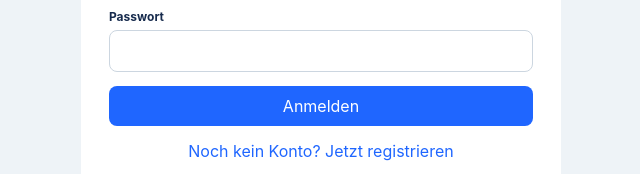
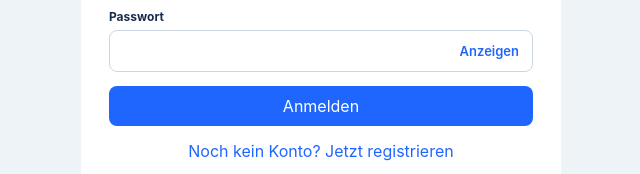
Before and after one commit to ankeZentrale/Bespannservice-App, a plain HTML site: page index.html in a window 1280 px wide. Shown: the part 393-567 px from the top of the page, 319-959 px from the left. Drawn offline with nearby package versions, Linux system fonts and the light colour scheme.

Commit message:
Add show/hide password control to sign-in form

```diff
--- a/index.html
+++ b/index.html
@@ -12,12 +12,12 @@
     main{padding:28px 34px}header{display:flex;justify-content:space-between;align-items:center;margin-bottom:24px}h1{margin:0;font-size:26px}h2{margin:0 0 16px;font-size:18px}.actions{display:flex;gap:10px}button{font:inherit}.primary{border:0;background:var(--blue);color:white;border-radius:8px;padding:10px 16px;cursor:pointer}.secondary{border:1px solid var(--line);background:white;color:var(--text);border-radius:8px;padding:9px 13px;cursor:pointer}
     .cards{display:grid;grid-template-columns:repeat(3,1fr);gap:16px;margin-bottom:20px}.stat,.card{background:white;border-radius:12px;padding:18px;box-shadow:0 2px 10px rgba(15,23,42,.05)}.stat small{color:var(--muted)}.stat strong{display:block;font-size:28px;margin-top:7px}table{width:100%;border-collapse:collapse}th{text-align:left;color:var(--muted);font-size:12px;text-transform:uppercase;padding:10px;border-bottom:1px solid var(--line)}td{padding:13px 10px;border-bottom:1px solid #edf2f7}.badge{display:inline-block;border-radius:999px;padding:5px 9px;font-size:12px;background:#e8f1ff;color:#2455a4}.badge.ready{background:#dcfce7;color:#166534}.badge.progress{background:#fff7d6;color:#8a6200}.view{display:none}.view.active{display:block}
     dialog{width:min(560px,calc(100% - 32px));border:0;border-radius:14px;padding:0;box-shadow:0 20px 60px rgba(15,23,42,.25)}dialog::backdrop{background:rgba(15,23,42,.45)}.dialog-head{padding:18px 20px;border-bottom:1px solid var(--line);display:flex;justify-content:space-between}.dialog-body{padding:20px}.grid{display:grid;grid-template-columns:1fr 1fr;gap:14px}.field label{display:block;font-size:12px;font-weight:700;margin-bottom:6px}input,select,textarea{width:100%;border:1px solid #ccd6e0;border-radius:8px;padding:10px 12px;background:white;color:var(--text);font:inherit}textarea{min-height:85px}.dialog-actions{display:flex;justify-content:flex-end;gap:8px;margin-top:18px}.empty{text-align:center;padding:40px;color:var(--muted)}
-    #authScreen{min-height:100vh;display:grid;place-items:center;padding:20px}.authCard{width:min(480px,100%);background:white;border-radius:16px;padding:28px}.authCard h1{text-align:center}.authToggle{text-align:center;margin-top:14px}.authToggle button{border:0;background:none;color:var(--blue);cursor:pointer}.message{text-align:center;font-size:13px}.hidden{display:none!important}
+    #authScreen{min-height:100vh;display:grid;place-items:center;padding:20px}.authCard{width:min(480px,100%);background:white;border-radius:16px;padding:28px}.authCard h1{text-align:center}.authToggle{text-align:center;margin-top:14px}.authToggle button{border:0;background:none;color:var(--blue);cursor:pointer}.message{text-align:center;font-size:13px}.hidden{display:none!important}.password-wrap{position:relative}.password-wrap input{padding-right:76px}.password-toggle{position:absolute;right:7px;top:50%;transform:translateY(-50%);border:0;background:transparent;color:var(--blue);font-size:13px;font-weight:600;cursor:pointer;padding:7px}
     @media(max-width:800px){.shell{grid-template-columns:1fr}aside{position:sticky;top:0;z-index:5;padding:12px}.brand{display:none}nav{display:flex}nav button{text-align:center}main{padding:20px 14px}.cards{grid-template-columns:1fr}.grid{grid-template-columns:1fr}.actions{display:none}table{display:block;overflow-x:auto}}
   </style>
 </head>
 <body>
-<div id="authScreen"><div class="authCard"><div class="brand" style="justify-content:center;color:var(--text);margin:0 0 12px"><div class="brand-mark">🎾</div>RacketService</div><h1 id="authTitle">Anmelden</h1><form id="authForm"><div id="registerFields" class="hidden grid"><div class="field"><label>Vorname</label><input name="firstname" required></div><div class="field"><label>Nachname</label><input name="lastname" required></div><div class="field"><label>Telefon</label><input name="phone" type="tel"></div><div class="field"><label>Straße und Hausnummer</label><input name="street"></div><div class="field"><label>Postleitzahl</label><input name="postal_code"></div><div class="field"><label>Ort</label><input name="city"></div></div><div class="field"><label>E-Mail</label><input name="email" type="email" required></div><div class="field" style="margin-top:12px"><label>Passwort</label><input name="password" type="password" minlength="6" required></div><button class="primary" style="width:100%;margin-top:14px" id="authSubmit">Anmelden</button><p class="message" id="authMessage"></p></form><div class="authToggle"><button id="authToggle">Noch kein Konto? Jetzt registrieren</button></div></div></div>
+<div id="authScreen"><div class="authCard"><div class="brand" style="justify-content:center;color:var(--text);margin:0 0 12px"><div class="brand-mark">🎾</div>RacketService</div><h1 id="authTitle">Anmelden</h1><form id="authForm"><div id="registerFields" class="hidden grid"><div class="field"><label>Vorname</label><input name="firstname" required></div><div class="field"><label>Nachname</label><input name="lastname" required></div><div class="field"><label>Telefon</label><input name="phone" type="tel"></div><div class="field"><label>Straße und Hausnummer</label><input name="street"></div><div class="field"><label>Postleitzahl</label><input name="postal_code"></div><div class="field"><label>Ort</label><input name="city"></div></div><div class="field"><label>E-Mail</label><input name="email" type="email" required></div><div class="field" style="margin-top:12px"><label>Passwort</label><div class="password-wrap"><input id="authPassword" name="password" type="password" minlength="6" required autocomplete="current-password"><button class="password-toggle" id="passwordToggle" type="button" aria-label="Passwort anzeigen" aria-pressed="false">Anzeigen</button></div></div><button class="primary" style="width:100%;margin-top:14px" id="authSubmit">Anmelden</button><p class="message" id="authMessage"></p></form><div class="authToggle"><button id="authToggle">Noch kein Konto? Jetzt registrieren</button></div></div></div>
 
 <div class="shell hidden" id="app"><aside><div class="brand"><div class="brand-mark">🎾</div>RacketService</div><nav id="nav"><button class="active" data-view="dashboard">Übersicht</button><button data-view="orders">Aufträge</button><button data-view="profile">Mein Profil</button><button class="adminOnly" data-view="customers">Kunden</button><button class="adminOnly" data-view="rackets">Schläger</button></nav><button class="secondary" id="logoutBtn" style="width:100%;margin-top:20px">Abmelden</button></aside><main><header><h1 id="pageTitle">Übersicht</h1><div class="actions"><button class="primary" id="newOrderBtn">+ Neuer Auftrag</button></div></header>
 <section id="dashboard" class="view active"><div class="cards"><div class="stat adminOnly"><small>Kunden</small><strong id="customerCount">0</strong></div><div class="stat adminOnly"><small>Schläger</small><strong id="racketCount">0</strong></div><div class="stat"><small>Meine Aufträge</small><strong id="orderCount">0</strong></div></div><div class="card"><h2>Aktuelle Aufträge</h2><div id="recentOrders"></div></div></section>
@@ -36,10 +36,11 @@ const client=supabase.createClient(SUPABASE_URL,SUPABASE_ANON_KEY);
 let isRegister=false,isAdmin=false,user=null,profile=null,customers=[],rackets=[],orders=[];
 const $=s=>document.querySelector(s),esc=s=>String(s??'').replace(/[&<>\']/g,c=>({'&':'&amp;','<':'&lt;','>':'&gt;',"'":'&#39;'}[c]));
 function msg(el,text,error=false){el.textContent=text;el.style.color=error?'#b91c1c':'#15803d';}
-$('#authToggle').onclick=()=>{isRegister=!isRegister;$('#authTitle').textContent=isRegister?'Registrieren':'Anmelden';$('#authSubmit').textContent=isRegister?'Registrieren':'Anmelden';$('#authToggle').textContent=isRegister?'Bereits ein Konto? Anmelden':'Noch kein Konto? Jetzt registrieren';$('#registerFields').classList.toggle('hidden',!isRegister);$('#authMessage').textContent='';};
+$('#passwordToggle').onclick=()=>{const input=$('#authPassword'),visible=input.type==='password';input.type=visible?'text':'password';$('#passwordToggle').textContent=visible?'Verbergen':'Anzeigen';$('#passwordToggle').setAttribute('aria-label',visible?'Passwort verbergen':'Passwort anzeigen');$('#passwordToggle').setAttribute('aria-pressed',String(visible));};
+$('#authToggle').onclick=()=>{isRegister=!isRegister;$('#authTitle').textContent=isRegister?'Registrieren':'Anmelden';$('#authSubmit').textContent=isRegister?'Registrieren':'Anmelden';$('#authToggle').textContent=isRegister?'Bereits ein Konto? Anmelden':'Noch kein Konto? Jetzt registrieren';$('#registerFields').classList.toggle('hidden',!isRegister);$('#authPassword').autocomplete=isRegister?'new-password':'current-password';$('#authMessage').textContent='';};
 $('#authForm').onsubmit=async e=>{e.preventDefault();const d=new FormData(e.target),email=d.get('email'),password=d.get('password'),m=$('#authMessage');msg(m,'Bitte warten…');try{if(isRegister){const meta={firstname:d.get('firstname'),lastname:d.get('lastname'),phone:d.get('phone'),street:d.get('street'),postal_code:d.get('postal_code'),city:d.get('city')};const {data,error}=await client.auth.signUp({email,password,options:{data:meta}});if(error)throw error;if(data.session){const {error:pe}=await client.from('customers').upsert({id:data.user.id,email,...meta},{onConflict:'id'});if(pe)throw pe;await startSession();}else msg(m,'Registrierung erfolgreich. Bitte bestätige deine E-Mail-Adresse.');}else{const {error}=await client.auth.signInWithPassword({email,password});if(error)throw error;await startSession();}}catch(error){msg(m,error.message,true);}};
 async function startSession(){const {data:{session}}=await client.auth.getSession();if(!session){$('#authScreen').classList.remove('hidden');$('#app').classList.add('hidden');return;}user=session.user;$('#authScreen').classList.add('hidden');$('#app').classList.remove('hidden');await loadData();}
-async function loadData(){const {data, error}=await client.from('customers').select('*').eq('id',user.id).maybeSingle();if(error){console.error(error);return;}profile=data;if(!profile){const m=user.user_metadata||{};const payload={id:user.id,email:user.email,firstname:m.firstname||'',lastname:m.lastname||'',phone:m.phone||'',street:m.street||'',postal_code:m.postal_code||'',city:m.city||''};const {data:created,error:ce}=await client.from('customers').upsert(payload,{onConflict:'id'}).select().single();if(ce){console.error(ce);return;}profile=created;}isAdmin=profile.is_admin===true;document.querySelectorAll('.adminOnly').forEach(el=>el.classList.toggle('hidden',!isAdmin));fillProfile();if(isAdmin){const [c,r,o]=await Promise.all([client.from('customers').select('*'),client.from('rackets').select('*'),client.from('orders').select('*').order('created_at',{ascending:false})]);customers=c.data||[];rackets=r.data||[];orders=o.data||[];}else{customers=[profile];const [r,o]=await Promise.all([client.from('rackets').select('*').eq('customer_id',user.id),client.from('orders').select('*').eq('customer_id',user.id).order('created_at',{ascending:false})]);rackets=r.data||[];orders=o.data||[];}render();}
+async function loadData(){const {data,error}=await client.from('customers').select('*').eq('id',user.id).maybeSingle();if(error){console.error(error);return;}profile=data;if(!profile){const m=user.user_metadata||{};const payload={id:user.id,email:user.email,firstname:m.firstname||'',lastname:m.lastname||'',phone:m.phone||'',street:m.street||'',postal_code:m.postal_code||'',city:m.city||''};const {data:created,error:ce}=await client.from('customers').upsert(payload,{onConflict:'id'}).select().single();if(ce){console.error(ce);return;}profile=created;}isAdmin=profile.is_admin===true;document.querySelectorAll('.adminOnly').forEach(el=>el.classList.toggle('hidden',!isAdmin));fillProfile();if(isAdmin){const [c,r,o]=await Promise.all([client.from('customers').select('*'),client.from('rackets').select('*'),client.from('orders').select('*').order('created_at',{ascending:false})]);customers=c.data||[];rackets=r.data||[];orders=o.data||[];}else{customers=[profile];const [r,o]=await Promise.all([client.from('rackets').select('*').eq('customer_id',user.id),client.from('orders').select('*').eq('customer_id',user.id).order('created_at',{ascending:false})]);rackets=r.data||[];orders=o.data||[];}render();}
 function fillProfile(){for(const k of ['firstname','lastname','phone','street','postal_code','city'])$('#profileForm [name="'+k+'"]').value=profile[k]||'';$('#profileForm [name="email"]').value=profile.email||user.email||'';}
 $('#profileForm').onsubmit=async e=>{e.preventDefault();const d=new FormData(e.target),payload={firstname:d.get('firstname'),lastname:d.get('lastname'),phone:d.get('phone'),street:d.get('street'),postal_code:d.get('postal_code'),city:d.get('city')};const {data,error}=await client.from('customers').update(payload).eq('id',user.id).select().single();if(error)msg($('#profileMessage'),error.message,true);else{profile=data;msg($('#profileMessage'),'Kontaktdaten gespeichert.');loadData();}};
 function closeOrderDialog(){$('#orderDialog').close();}
```
